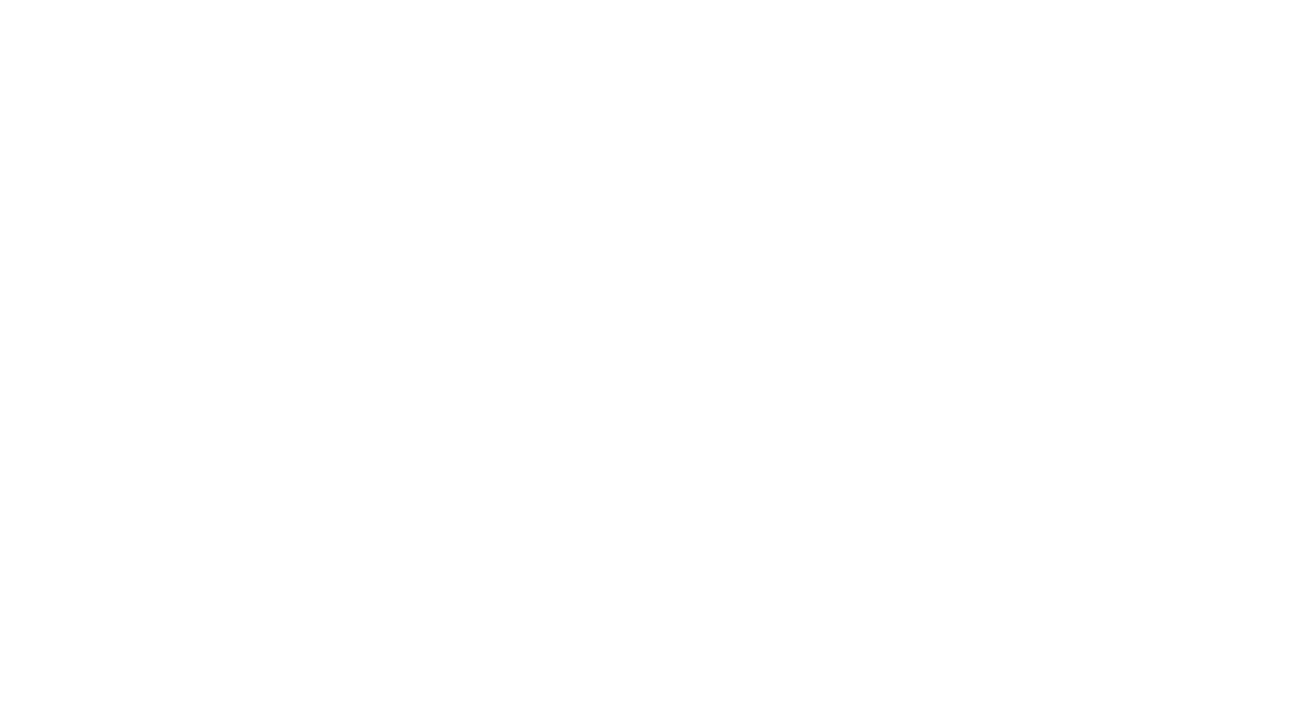
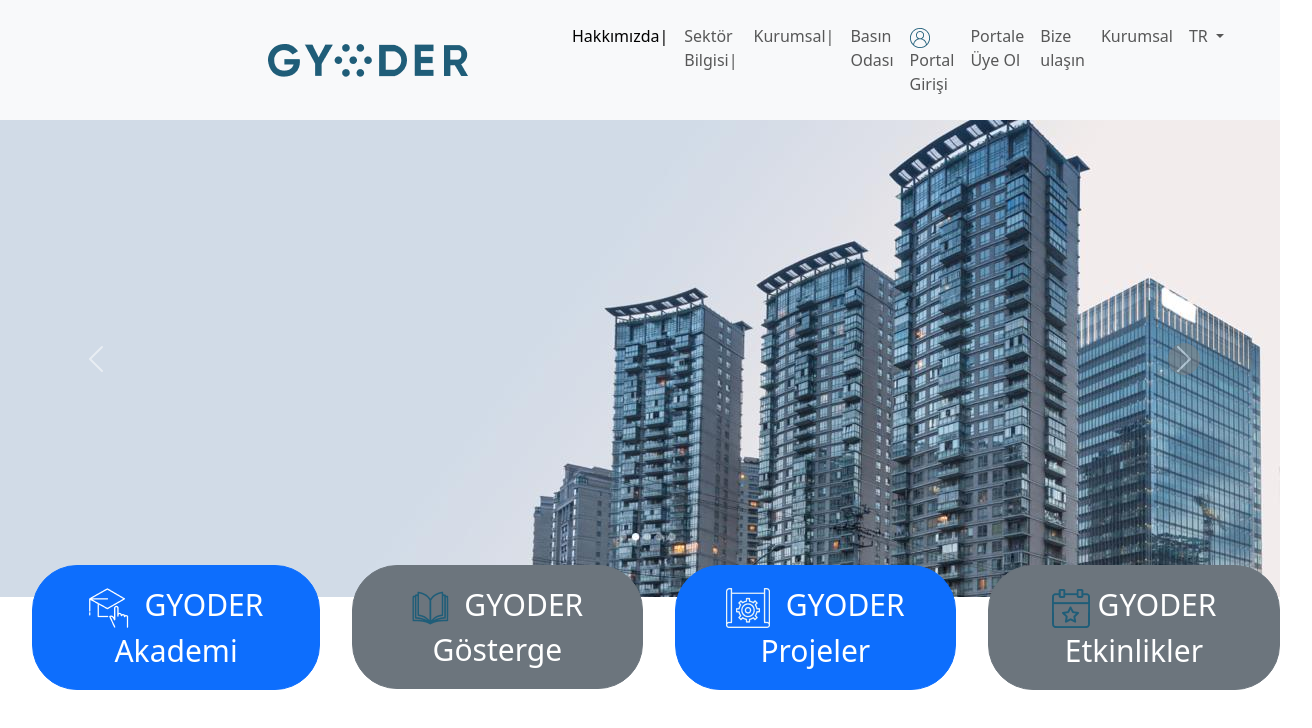
Before and after one commit to Yunusygn/gyoder-proje, a plain HTML site: page indexx.html in a window 1280 px wide. Shown: the whole page, 1312 px wide, since content can reach past the window. Drawn offline with nearby package versions, Linux system fonts and the light colour scheme.

Commit message:
dropdown add-1

```diff
--- a/css/style.css
+++ b/css/style.css
@@ -56,6 +56,22 @@ body{
 
 /*header start*/
 
+.dropdown{
+    background-color: #ffffff !important;
+    position: fixed !important;
+    right: 0 !important;
+    display: none;
+}
+@media(max-width: 768px) {
+    .dropdown{
+        display: block !important;
+        position: fixed;
+        margin-right: 2rem;
+    }
+    .navbar{
+        display: none !important;
+    }
+}
 
 header {
     width: 100%;
--- /dev/null
+++ b/css/styles.css
@@ -0,0 +1,48 @@
+.navbar{
+   padding: 1rem 16rem !important;
+}
+
+.nvbr{
+    padding: 0rem 5rem;
+}
+
+/*slider*/
+.carousel-control-next-icon{
+    border-radius: 46px !important;
+   background-color: gray;
+
+}
+
+.carousel-inner{
+    z-index: -1000 !important;
+}
+
+/*slider*/
+
+/*slider down*/
+.btn{
+    margin-top: -2rem !important;
+    font-size: 30px !important;
+    padding: 1rem 2rem !important;
+    border-radius: 45px !important;
+    justify-content: center !important;
+
+}
+
+.project-list{
+    z-index: 1000 !important;
+    display: flex !important;
+    align-items: center !important;
+    justify-content: center !important;
+
+}
+.btn-lg,
+.btn-primary{
+    margin-left: 2rem !important;
+}
+
+.project-list img{
+    padding-right: 0.5rem;
+}
+
+/*slider down*/
--- a/indexx.html
+++ b/indexx.html
@@ -5,7 +5,7 @@
 <link rel="preconnect" href="https://fonts.gstatic.com" crossorigin>
 <link href="https://fonts.googleapis.com/css2?family=Raleway:ital,wght@0,100..900;1,100..900&display=swap" rel="stylesheet">
 <link href="https://fonts.googleapis.com/css2?family=Montserrat:ital,wght@0,100..900;1,100..900&family=Raleway:ital,wght@0,100..900;1,100..900&display=swap" rel="stylesheet">
-<link rel="stylesheet" href="css/style.css">
+<link rel="stylesheet" href="css/styles.css">
 
 <link
   rel="stylesheet"
@@ -16,14 +16,98 @@
 />
 <html>
     <head>
+        <link href="https://cdn.jsdelivr.net/npm/bootstrap@5.3.3/dist/css/bootstrap.min.css" rel="stylesheet" integrity="sha384-QWTKZyjpPEjISv5WaRU9OFeRpok6YctnYmDr5pNlyT2bRjXh0JMhjY6hW+ALEwIH" crossorigin="anonymous">
+    </head>
+    <body>
+      <header>
+        <nav class="navbar navbar-expand-lg bg-body-tertiary nvn">
+          <div class="container-fluid">
+            <a class="navbar-brand" href="#"><img src="images/LOGO.png" alt="GYODER Logo"></a>
+            <button class="navbar-toggler" type="button" data-bs-toggle="collapse" data-bs-target="#navbarNavDropdown" aria-controls="navbarNavDropdown" aria-expanded="false" aria-label="Toggle navigation">
+              <span class="navbar-toggler-icon"></span>
+            </button>
+            <div class="collapse navbar-collapse nvbr" id="navbarNavDropdown">
+              <ul class="navbar-nav">
+                <li class="nav-item">
+                  <a class="nav-link active" aria-current="page" href="#">Hakkımızda<span class="separator">|</span></a>
+                </li>
+                <li class="nav-item">
+                  <a class="nav-link" href="#">Sektör Bilgisi<span class="separator">|</span></a>
+                </li>
+                <li class="nav-item">
+                  <a class="nav-link" href="#">Kurumsal<span class="separator">|</span></a>
+                </li>
+                <li class="nav-item">
+                  <a class="nav-link" href="#">Basın Odası</a>
+                </li>
+                <li class="nav-item">
+                  <a class="nav-link" href="#"><img src="images/portalGiris.png" alt="">Portal Girişi</a></a>
+                </li>
+                <li class="nav-item">
+                  <a class="nav-link" href="#">Portale Üye Ol</a>
+                </li>
+                <li class="nav-item">
+                  <a class="nav-link" href="#">Bize ulaşın</a>
+                </li>
+                <li class="nav-item">
+                  <a class="nav-link" href="#">Kurumsal</a>
+                </li>
+                <li class="nav-item dropdown">
+                  <a class="nav-link dropdown-toggle" href="#" role="button" data-bs-toggle="dropdown" aria-expanded="false">
+                    TR
+                  </a>
+                  <ul class="dropdown-menu">
+                    <li><a class="dropdown-item" href="#">TR</a></li>
+                    <li><a class="dropdown-item" href="#">EN</a></li>
+                  </ul>
+                </li>
+              </ul>
+            </div>
+          </div>
+        </nav>
+      </header>
+
+
+      <div id="carouselExample" class="carousel slide">
+        <div class="carousel-inner">
+          <div class="carousel-item active">
+            <img src="images/sliderImages1.jpg" class="d-block w-100" alt="...">
+          </div>
+          <div class="carousel-item">
+            <img src="..." class="d-block w-100" alt="...">
+          </div>
+          <div class="carousel-item">
+            <img src="..." class="d-block w-100" alt="...">
+          </div>
+        </div>
+        <button class="carousel-control-prev" type="button" data-bs-target="#carouselExample" data-bs-slide="prev">
+          <span class="carousel-control-prev-icon" aria-hidden="true"></span>
+          <span class="visually-hidden">Previous</span>
+        </button>
+        <button class="carousel-control-next" type="button" data-bs-target="#carouselExample" data-bs-slide="next">
+          <span class="carousel-control-next-icon" aria-hidden="true"></span>
+          <span class="visually-hidden">Next</span>
+        </button>
+      </div>
+
+      <section class="gyoder-projects">
+        <div class="project-list">
+          <button type="button" class="btn btn-primary btn-lg"><img src="images/gyoderAkademi.png" alt="" class="a"> GYODER Akademi</button>
+          <button type="button" class="btn btn-secondary btn-lg"><img src="images/gyoderGosterge.png" alt="" class="g"> GYODER Gösterge</button>
+          <button type="button" class="btn btn-primary btn-lg"><img src="images/gyoderProjeler.png" alt="" class="p"> GYODER Projeler</button>
+          <button type="button" class="btn btn-secondary btn-lg"><img src="images/gyoderEtkinlikler.png" alt="" class="e">GYODER Etkinlikler</button>
+        </div>
+      </section>
+
+
+      <script src="https://cdn.jsdelivr.net/npm/bootstrap@5.3.3/dist/js/bootstrap.bundle.min.js" integrity="sha384-YvpcrYf0tY3lHB60NNkmXc5s9fDVZLESaAA55NDzOxhy9GkcIdslK1eN7N6jIeHz" crossorigin="anonymous"></script>
 
 
 
 
 
-        <link href="https://cdn.jsdelivr.net/npm/bootstrap@5.3.3/dist/css/bootstrap.min.css" rel="stylesheet" integrity="sha384-QWTKZyjpPEjISv5WaRU9OFeRpok6YctnYmDr5pNlyT2bRjXh0JMhjY6hW+ALEwIH" crossorigin="anonymous">
-    </head>
-    <body>
+
+
 
     </body>
 </html>
```
Also changed, not shown: index.html (+3 -1 lines).
